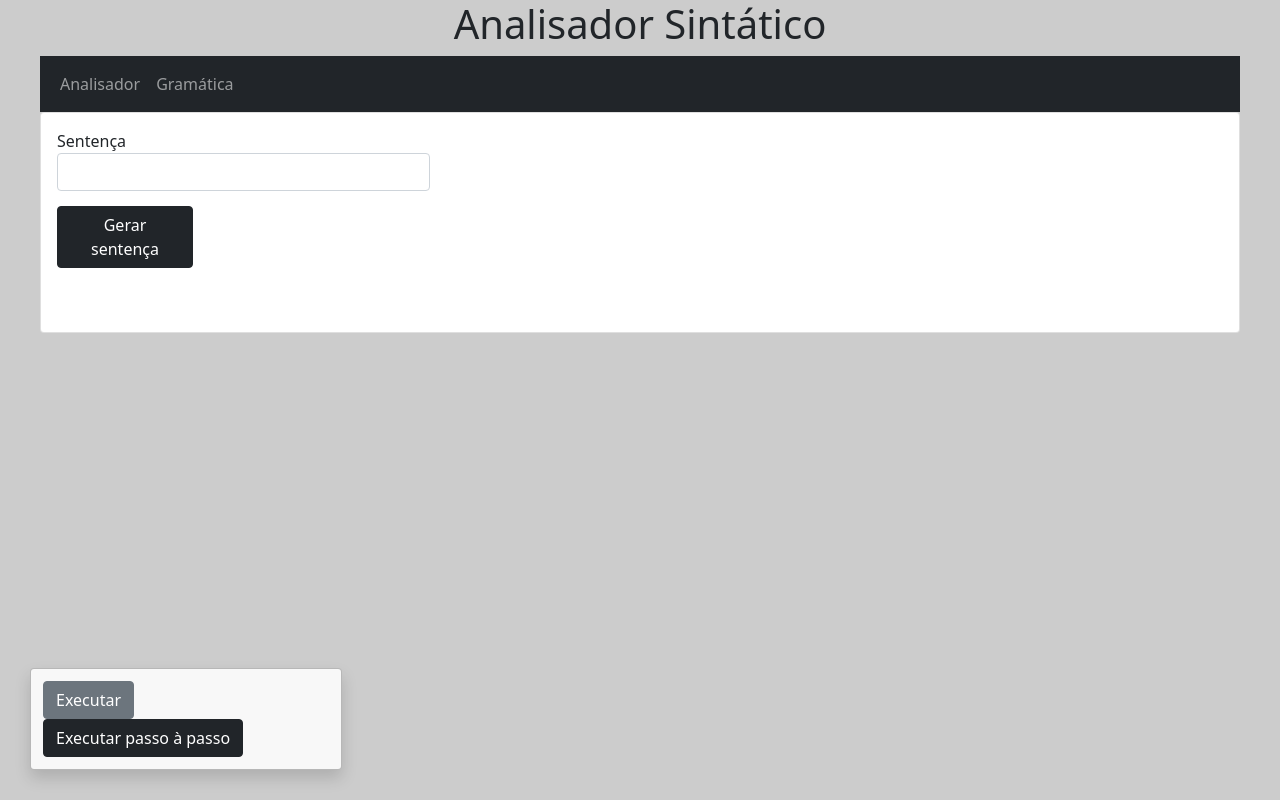
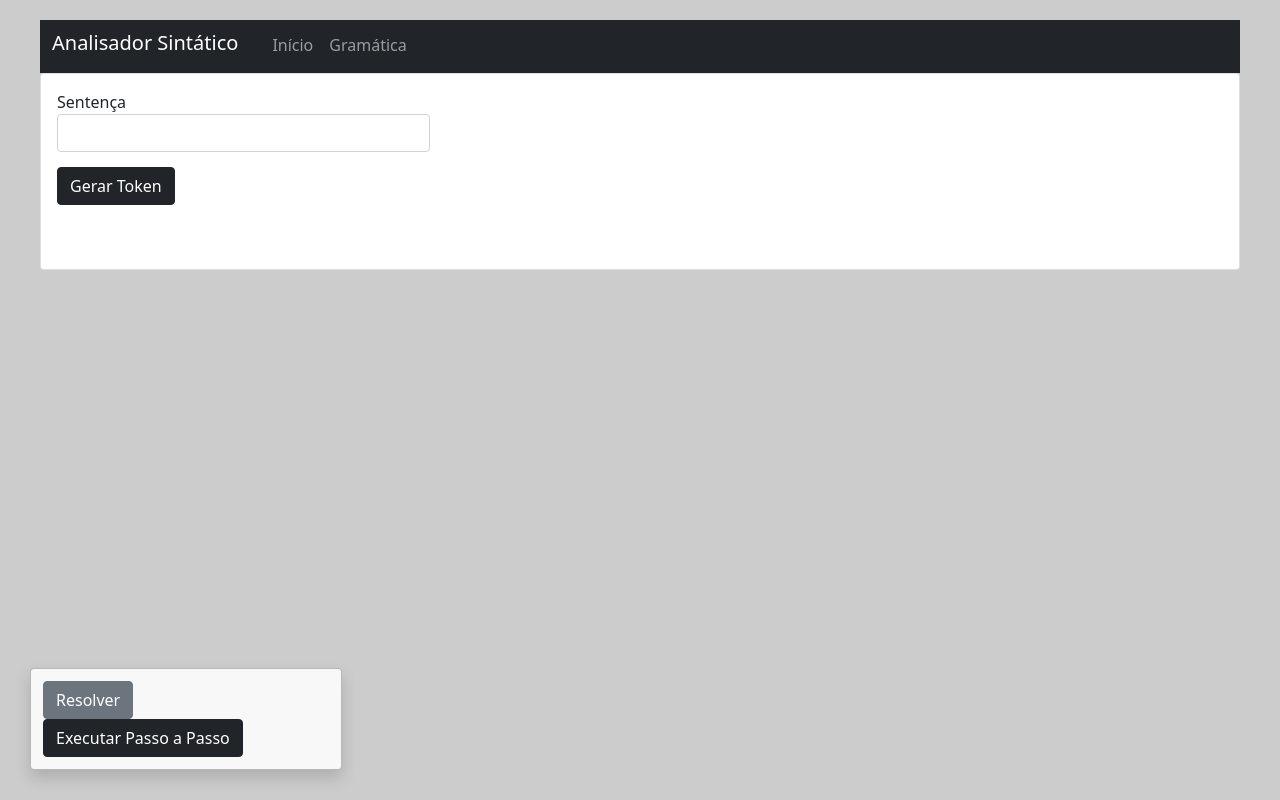
Before and after one commit to pedrolink/analisador-sintatico, a plain HTML site: page index.html in a window 1280 px wide. Drawn offline with nearby package versions, Linux system fonts and the light colour scheme.

Commit message:
alter generate token

```diff
--- a/index.html
+++ b/index.html
@@ -12,21 +12,19 @@
 </head>
 
 <body class="mx-auto">
-  <header align="center">
-    <div>
-      <h1 class="h1">Analisador Sintático</h1>
-    </div>
-  </header>
   <main>
-    <nav class="navbar navbar-expand-sm bg-dark navbar-dark">
+    <nav class="navbar navbar-expand-sm bg-dark navbar-dark" style="margin-top: 20px">
 
       <div class="container-fluid">
         <!-- Links -->
         <ul class="navbar-nav">
           <li class="nav-item">
-            <a class="nav-link" href="index.html">Analisador</a>
+            <a class="navbar-brand">Analisador Sintático</a>
           </li>
-          <li class="nav-item">
+          <li class="nav-item" style="margin-top: -3px; margin-left: 10px;">
+            <a class="nav-link" href="index.html">Início</a>
+          </li>
+          <li class="nav-item" style="margin-top: -3px">
             <a class="nav-link" href="tabela.html">Gramática</a>
           </li>
         </ul>
@@ -44,7 +42,7 @@
           </div>
           <div class="row" style="margin-top: -25px;">
             <div class="col-md-4 mb-3 button-custom">
-              <button type="button" id="gerar-sentenca" class="btn btn-dark">Gerar sentença</button>
+              <button type="button" id="gerar-sentenca" class="btn btn-dark">Gerar Token</button>
             </div>
           </div>
         </div>
@@ -64,8 +62,8 @@
     </div>
     <div class="toast" role="alert" id="toast-actions" aria-live="assertive" aria-atomic="true">
       <div class="toast-body">
-        <button type="button" class="btn btn-secondary" id="doAllSteps">Executar</button>
-        <button type="button" class="btn btn-dark" id="doNextStep">Executar passo à passo</button>
+        <button type="button" class="btn btn-secondary" id="doAllSteps">Resolver</button>
+        <button type="button" class="btn btn-dark" id="doNextStep">Executar Passo a Passo</button>
       </div>
     </div>
   </main>
```
Also changed, not shown: tabela.html (+7 -9 lines).
